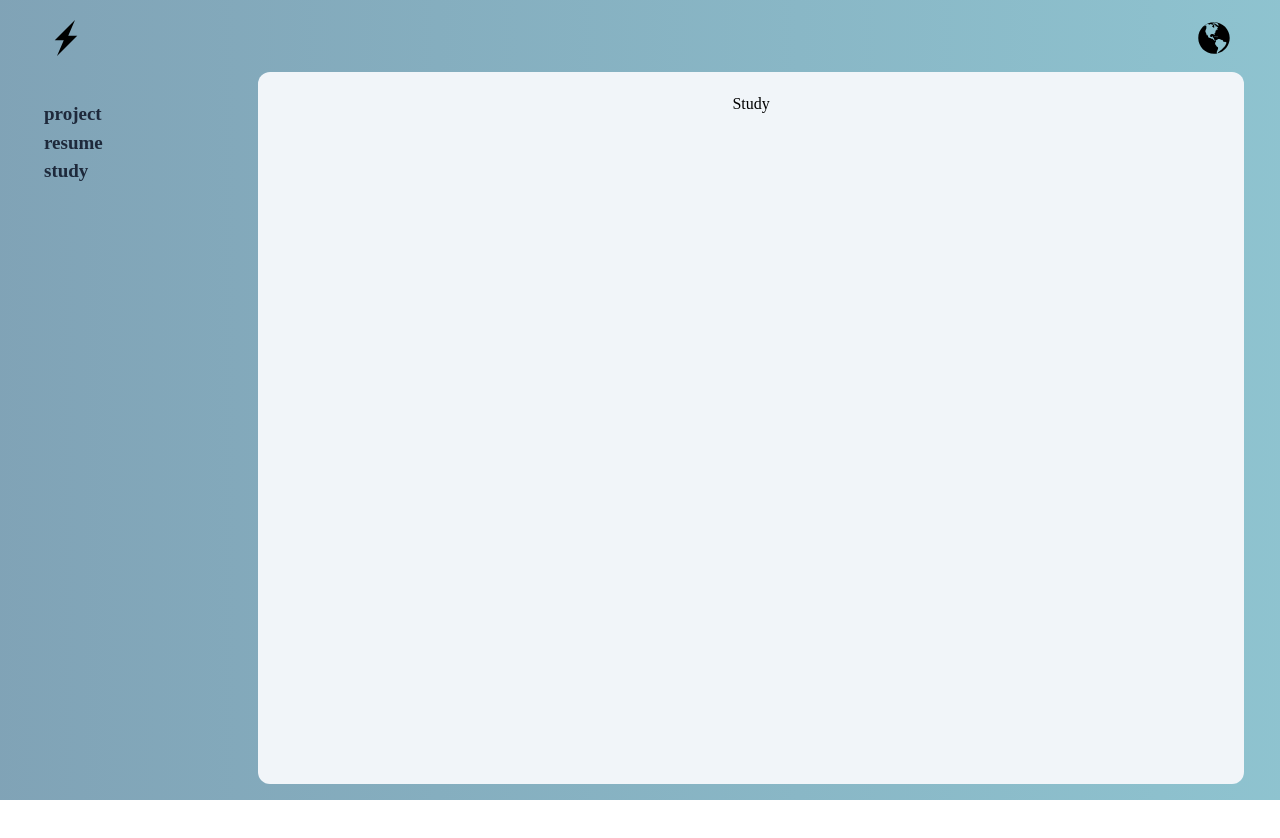
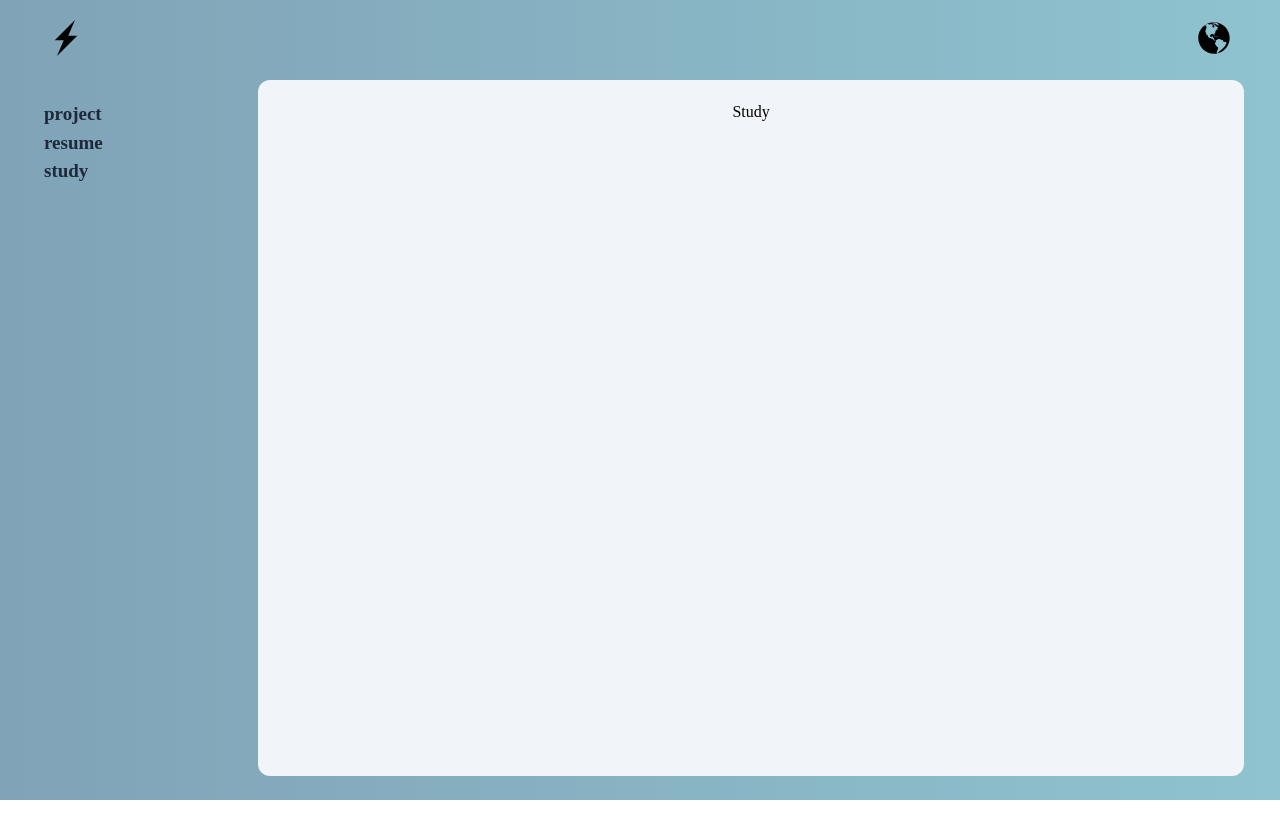
Before and after one commit to Goyka/myWeb, a React (Vite) app: page /study in a window 1280 px wide. Shown: the top 838 px of the page. Built offline with nearby package versions, Linux system fonts and the light colour scheme; a web font is replaced by a local one.

Commit message:
body 스타일링 수정

```diff
--- a/src/pages/Home.tsx
+++ b/src/pages/Home.tsx
@@ -14,7 +14,7 @@ const Home = () => {
         </div>
         <Link to={"/study"}>study</Link>
       </div>
-      <div className="bg-slate-100 rounded-xl w-[90vw] h-[89vh] flex-col text-center mx-2 mr-7 p-5 max-mobile:mr-2 max-mobile:w-[97vw]">
+      <div className="bg-slate-100 rounded-xl w-[90vw] h-[87vh] flex-col text-center mx-2 mr-7 p-5 mt-2 max-mobile:mr-2 max-mobile:w-[97vw]">
         Body
       </div>
     </div>
--- a/src/pages/Proj.tsx
+++ b/src/pages/Proj.tsx
@@ -14,7 +14,7 @@ const Proj = () => {
         </div>
         <Link to={"/study"}>study</Link>
       </div>
-      <div className="bg-slate-100 rounded-xl w-[90vw] h-[89vh] flex-col text-center mx-2 mr-7 p-5 max-mobile:mr-2 max-mobile:w-[97vw]">
+      <div className="bg-slate-100 rounded-xl w-[90vw] h-[87vh] flex-col text-center mx-2 mr-7 mt-2 p-5 max-mobile:mr-2 max-mobile:w-[97vw]">
         Project
       </div>
     </div>
--- a/src/pages/Study.tsx
+++ b/src/pages/Study.tsx
@@ -14,7 +14,7 @@ const Study = () => {
         </div>
         <Link to={"/study"}>study</Link>
       </div>
-      <div className="bg-slate-100 rounded-xl w-[90vw] h-[89vh] flex-col text-center mx-2 mr-7 p-5 max-mobile:mr-2 max-mobile:w-[97vw]">
+      <div className="bg-slate-100 rounded-xl w-[90vw] h-[87vh] flex-col text-center mx-2 mr-7 mt-2 p-5 max-mobile:mr-2 max-mobile:w-[97vw]">
         Study
       </div>
     </div>
```
